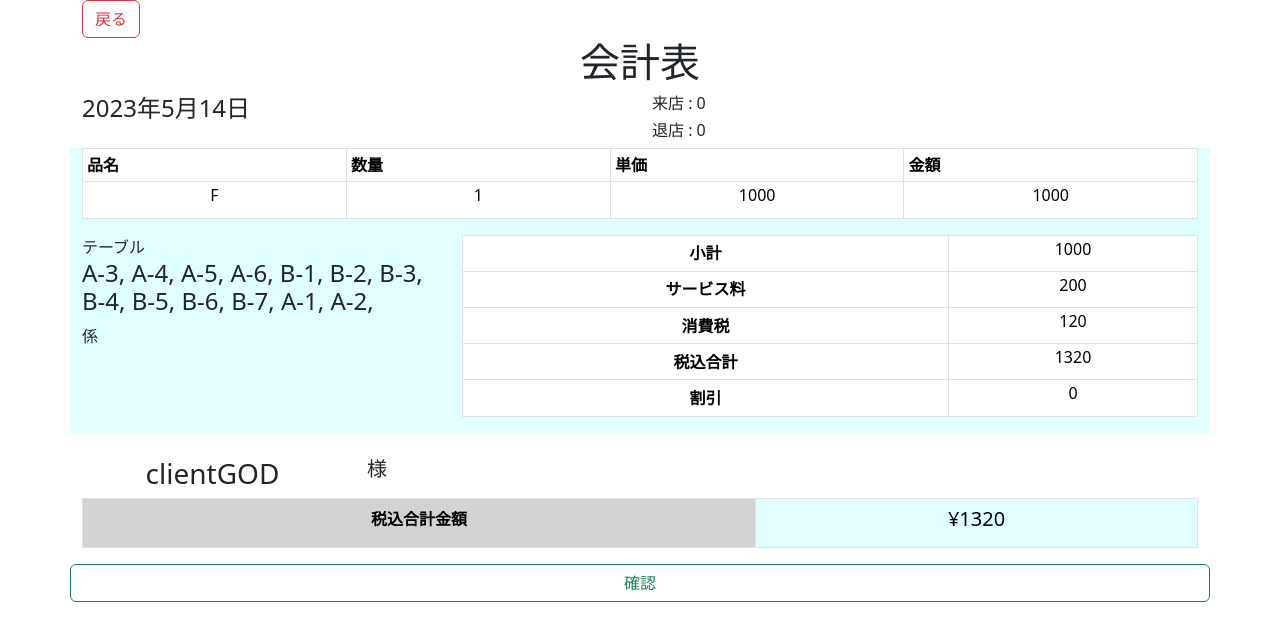
After one commit to anko1020/mysite2, a Django app: page /compSheet/1 in a window 1280 px wide. The commit adds this page. Shown: the top 641 px of the page. Run offline with Django 4.2, Linux system fonts and the light colour scheme; data comes from the database, SQL or seed files in the repository; both versions use the stored data as it was after the commit; data that the repository does not hold is empty.

Commit message:
sheetcomp

```diff
--- a/attendance/models.py
+++ b/attendance/models.py
@@ -37,6 +37,8 @@ class CheckSheet(models.Model):
     start_overtime = models.CharField(max_length=20, null=True)
     end_overtime = models.CharField(max_length=20, null=True)
 
+    staff = models.ManyToManyField("Account")
+
     memo_str = models.CharField(max_length=100, null=True)
 
     def __str__(self):
--- a/attendance/urls.py
+++ b/attendance/urls.py
@@ -13,5 +13,6 @@ urlpatterns = [
     path("daily", views.daily ,name="Daily"),
     path("seat", views.SelectSeat.as_view(), name="SelectSeat"),
     path("checksheet/<int:pk>", views.CheckEditer.as_view(), name="CheckSheet"),
+    path("compSheet/<int:pk>", views.CompCheckSheet.as_view(), name="CompSheet"),
     path("control", views.control, name="Control"),
 ]
--- a/attendance/views.py
+++ b/attendance/views.py
@@ -318,13 +318,15 @@ class CheckEditer(TemplateView):
             "Menu": get_object_or_404(ItemMenu, menu="Default"),
             }
         return render(request,"attendance/checksheet.html", context)
+
     def post(self, request, pk):
 
         item_name_list = request.POST.getlist('item_name')
         item_num_list = request.POST.getlist('item_num')
         item_cost_list = request.POST.getlist('item_cost')
+        staff_list = request.POST.getlist('staff_account')
         print("len(item_name_list)")
-        print(item_name_list)
+        print(staff_list)
         try:
             check_sheet_obj = get_object_or_404(CheckSheet, pk=pk)
         except:
@@ -342,13 +344,21 @@ class CheckEditer(TemplateView):
             return HttpResponseRedirect(reverse("SelectSeat"))
 
         print(request.POST.get('total_pay'))
+
+        for staff in staff_list:
+            user = get_object_or_404(User, username=staff)
+            account = get_object_or_404(Account, user=user)
+            check_sheet_obj.staff.add(account)
+            print(account)
+
         check_sheet_obj.total_fee = request.POST.get('total_pay')
         check_sheet_obj.discount = request.POST.get('discount')
         check_sheet_obj.how_cash = request.POST.get('how_cash')
-        check_sheet_obj.asign = True
         check_sheet_obj.client_name = request.POST.get('client_name')
         check_sheet_obj.client_num = request.POST.get('client_num')
         check_sheet_obj.memo_str = request.POST.get('memo')
+        if check_sheet_obj.end_overtime == "":
+            check_sheet_obj.asign = True
         check_sheet_obj.save()
 
         i = 0
@@ -374,25 +384,46 @@ class CheckEditer(TemplateView):
 
 
         if "payment" in request.POST:
-            god = get_object_or_404(CheckSheet, client_name="clientGOD")
-            for seat in check_sheet_obj.seat_set.all():
-                seat.CheckSheet = god
-                seat.is_use = False
-                seat.save()
-            print(check_sheet_obj)
-            now = timezone.localtime(timezone.now())
-            check_sheet_obj.end_time = now
-            check_sheet_obj.end_overtime = system.ConvertDatetimeToOvertime(now)
-            check_sheet_obj.asign = False
-            check_sheet_obj.save()
+            return HttpResponseRedirect(reverse("CompSheet", kwargs={'pk':check_sheet_obj.pk}))
+
 
 
         print(check_sheet_obj)
         return HttpResponseRedirect(reverse("SelectSeat"))
 
+class CompCheckSheet(TemplateView):
+
+    def get(self, request, pk):
+        context = {
+            "CheckSheet": get_object_or_404(CheckSheet, pk=pk),
+            }
+        return render(request,"attendance/comp_checksheet.html", context)
+
+    def post(self, request, pk):
+
+        try:
+            check_sheet_obj = get_object_or_404(CheckSheet, pk=pk)
+        except:
+            return HttpResponseRedirect(reverse("SelectSeat"))
+
+        god = get_object_or_404(CheckSheet, client_name="clientGOD")
+        for seat in check_sheet_obj.seat_set.all():
+            seat.CheckSheet = god
+            seat.is_use = False
+            seat.save()
+
+        print(check_sheet_obj)
+        now = timezone.localtime(timezone.now())
+        check_sheet_obj.end_time = now
+        check_sheet_obj.end_overtime = system.ConvertDatetimeToOvertime(now)
+        check_sheet_obj.asign = False
+        check_sheet_obj.save()
+
+        return HttpResponseRedirect(reverse("SelectSeat"))
 
 
 def control(request):
     now = timezone.localtime(timezone.now())
 
+
     return render(request,"attendance/outxlsx.html")
--- /dev/null
+++ b/templates/attendance/comp_checksheet.html
@@ -0,0 +1,182 @@
+{% extends "attendance/DB5_base.html" %}
+
+
+{% block body %}
+<header></header>
+
+<div class="container">
+    <form action="{% url 'CompSheet' pk=CheckSheet.pk %}" method="post">
+        {% csrf_token %}
+        <input type="submit" class="btn btn-outline-danger" name="cancel" value="戻る">
+        <header>
+            <h1 class="text-center">会計表</h1>
+        </header>
+        <div class="row">
+            <div class="col">
+                <h4>{{CheckSheet.start_time|date:"Y年n月j日"}}</h4>
+            </div>
+            <div class="col">
+                <div class="col">
+                    <h6>来店 : {{CheckSheet.start_overtime}}</h6>
+
+                </div>
+                <div class="col">
+                    <h6>退店 : {{CheckSheet.end_overtime}}</h2>
+                </div>
+            </div>
+        </row>
+        <div style="background-color: lightcyan; height: auto;">
+            <div>
+                <table class="table table-bordered table-sm">
+                    <thead>
+                    <tr>
+                        <th scope="col">品名</th>
+                        <th scope="col">数量</th>
+                        <th scope="col">単価</th>
+                        <th scope="col">金額</th>
+                    </tr>
+                    </thead>
+                    <tbody id="order" style="vertical-align: middle">
+                        {% for item in CheckSheet.item_set.all %}
+                            <tr id="item_field" style="text-align: center;">
+                                <td>
+                                    <h6>{{item.item_name}}</h6>
+                                </td>
+                                <td >
+                                    <h6 class="item_num">{{item.item_num}}</h6>
+                                </td>
+                                <td>
+                                    <h6 class="item_cost">{{item.item_cost}}</h6>
+                                </td>
+                                <td>
+                                    <h6 class="item_total">0</h6>
+                                </td>
+                            </tr>
+                        {% endfor %}
+                    </tbody>
+                </table>
+            </div>
+            <div>
+                <div class="row">
+                    <div class="col-4">
+
+                        <div>
+                            <label for="table-id">テーブル</label>
+                            <h4 id="table-id">
+                            {% for seat in CheckSheet.seat_set.all %}
+                                {{seat}},
+                            {% endfor %}
+                            </h4>
+                            <label for="dropdownMenuButton1">係</label>
+                            <div class="col-auto">
+                                <div class="row" name="staffs">
+                                    <h5>
+                                        {% for selectedStaff in CheckSheet.staff.all %}
+                                            {{selectedStaff}},
+                                        {% endfor %}
+                                    </h5>
+                                </div>
+                            </div>
+                        </div>
+                    </div>
+                    <div class="col-8">
+                        <table class="table table-bordered table-sm align-middle">
+                            <tbody style="text-align: center;">
+                                <tr>
+                                    <th>小計</th>
+                                    <td >
+                                        <h6 id="total-s">0</h6>
+                                    </td>
+                                </tr>
+                                <tr>
+                                    <th>サービス料</th>
+                                    <td>
+                                        <h6 id="total-20">0</h6>
+                                    </td>
+                                </tr>
+                                <tr>
+                                    <th>消費税</th>
+                                    <td>
+                                        <h6 id="total-10">0</h6>
+                                    </td>
+
+                                </tr>
+                                <tr>
+                                    <th>税込合計</th>
+                                    <td>
+                                        <h6 id="total-all">0</h6>
+                                    </td>
+                                </tr>
+                                <tr>
+                                    <th>割引</th>
+                                    <td>
+                                        <h6 id="discount">{{CheckSheet.discount}}</h6>
+                                    </td>
+                                </tr>
+                            </tbody>
+                        </table>
+
+                    </div>
+                </div>
+            </div>
+
+        </div>
+        <div>
+            <br>
+            <div class="row">
+                <div class="col-3" style="text-align: center">
+                    <h3>{{CheckSheet}}</h3>
+                </div>
+                <div class="col-2">
+                    <h5>様</h5>
+                </div>
+
+
+            </div>
+            <table class="table table-bordered">
+                <tbody style="text-align: center">
+                    <tr>
+                        <th style="background-color: lightgrey;">税込合計金額</th>
+                        <td style="background-color: lightcyan;">
+                            <h5 id="total-f">¥0</h5>
+                        </td>
+                    </tr>
+                </tbody>
+            </table>
+        </div>
+        <input type="submit" class="btn btn-outline-success" value="確認">
+    </form>
+
+</div>
+
+{% endblock body %}
+
+
+{% block script %}
+
+$(function(){
+    paymentCalc();
+
+    var total = 0;
+    function paymentCalc(){
+        var sum = 0;
+        for(var i=0;i<$('.item_num').length;i++){
+            var num = $('.item_num').eq(i).text();
+            var cost = $('.item_cost').eq(i).text();
+            var totals = num*cost;
+            $('.item_total').eq(i).text(totals);
+            sum += totals;
+        }
+        $('#total-s').text(sum);
+        $('#total-20').text(Math.round(0.2*sum));
+        sum = Math.round(1.2*sum);
+        $('#total-10').text(Math.round(0.1*sum));
+        $('#total-all').text(Math.round(1.1*sum));
+        var discount = $('#discount').text();
+        total = Math.round(1.1*sum)+discount*1
+        $('#total-f').text("¥"+total);
+    }
+
+});
+
+{% endblock script %}
--- a/templates/attendance/select_seat.html
+++ b/templates/attendance/select_seat.html
@@ -19,10 +19,6 @@ select seat
                     <label class="btn btn-primary p-2" for="seat{{seat}}" name="p_label">{{seat}}</label>
                 </span>
                 {% else %}
-                <!--
-                <input type="checkbox" class="btn-check" name="seat-d" value="{{seat.pk}}" id="seat{{seat}}" autocomplete="off">
-                <label class="btn btn-danger p-3"for="seat{{seat}}">{{seat}}</label>
-                -->
                 <button type="submit" class="btn btn-danger p-2" name="dager_button" value="{{seat.pk}}">{{seat}}</button>
             {% endif %}
             </div>
```
Also changed, not shown: templates/attendance/checksheet.html (+35 -19 lines), attendance/migrations/0006_checksheet_staff.py (added), db.sqlite3.
